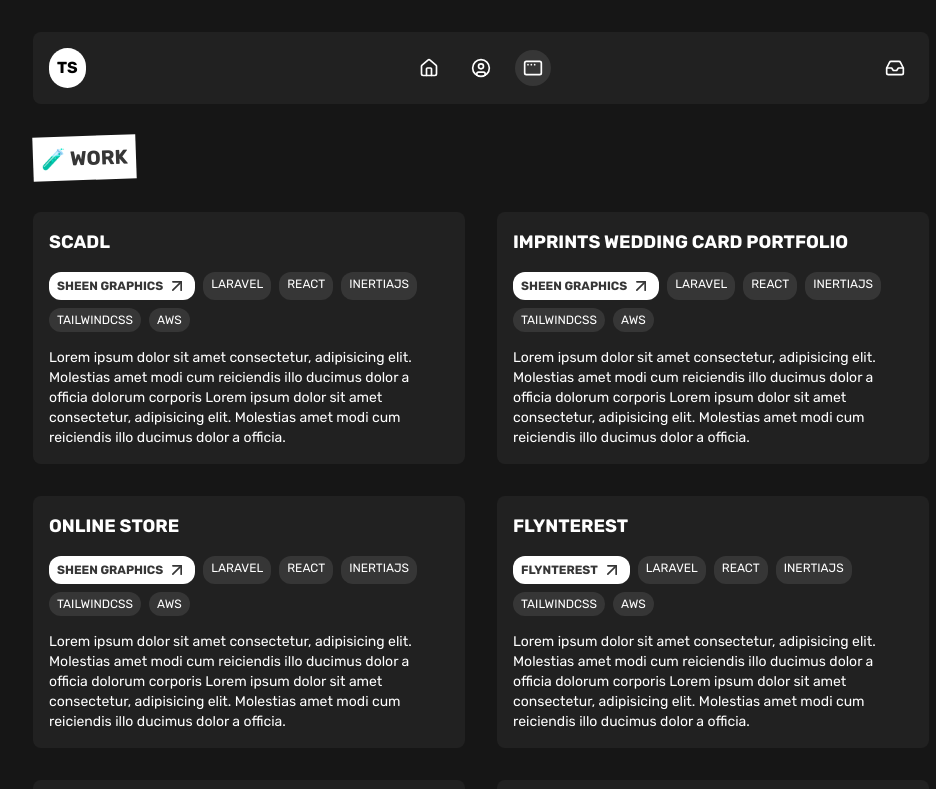
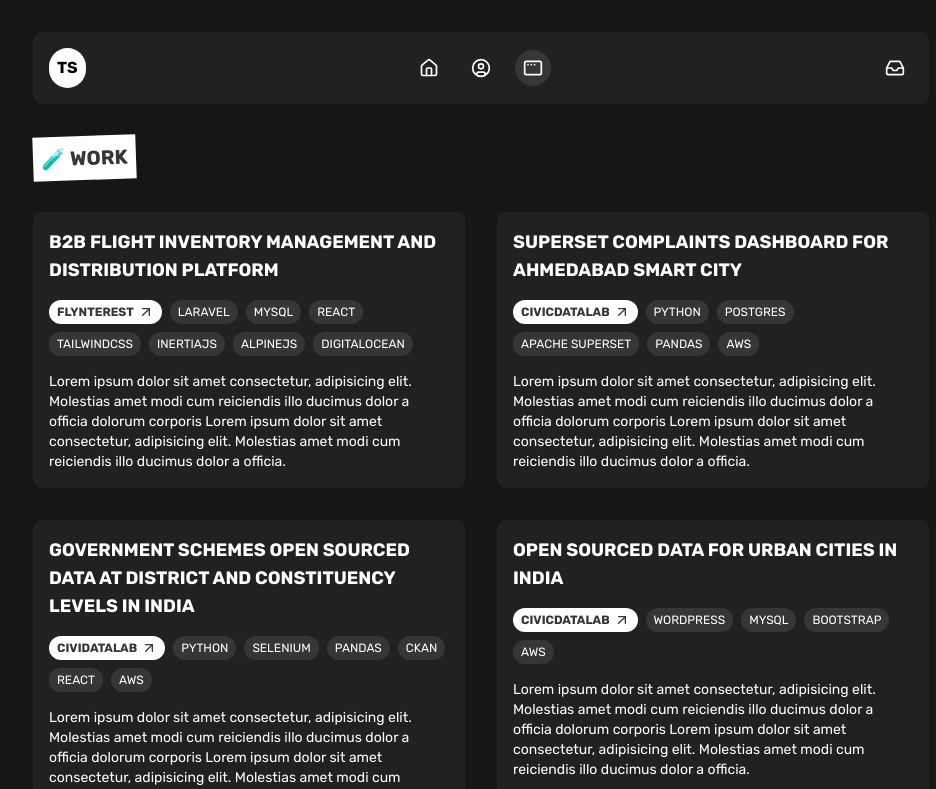
Before and after one commit to tauseefsshah/tauseefsshah.com, a Next.js app: page /work in a window 1280 px wide. Shown: the top 789 px of the page, without its empty margins (159-1095 px from the left). Built offline with nearby package versions, Linux system fonts and the light colour scheme.

Commit message:
UPDATE - Works

```diff
--- a/data/works.js
+++ b/data/works.js
@@ -1,65 +1,65 @@
 const works = [
   {
-    title: "SCADL",
-    link: "https://weddings.imprintskashmir.in/?utm_source=tauseefsshah.com",
-    organisation: "Sheen Graphics",
-    stack: ["Laravel", "React", "InertiaJS", "TailwindCSS", "AWS"],
+    title: "B2B Flight Inventory Management And Distribution Platform",
+    link: "https://flynterest.com/?utm_source=tauseefsshah.com",
+    organisation: "Flynterest",
+    stack: ["Laravel", "MySQL", "React", "TailwindCSS", "InertiaJS", "AlpineJS", "DigitalOcean"],
     description:
       "Lorem ipsum dolor sit amet consectetur, adipisicing elit. Molestias amet modi cum reiciendis illo ducimus dolor a officia dolorum corporis Lorem ipsum dolor sit amet consectetur, adipisicing elit. Molestias amet modi cum reiciendis illo ducimus dolor a officia.",
   },
   {
-    title: "Imprints Wedding Card Portfolio",
-    link: "https://weddings.imprintskashmir.in/?utm_source=tauseefsshah.com",
-    organisation: "Sheen Graphics",
-    stack: ["Laravel", "React", "InertiaJS", "TailwindCSS", "AWS"],
+    title: "Superset Complaints Dashboard For Ahmedabad Smart City",
+    link: "https://supersetv2.civicdatalab.in/superset/dashboard/weekly-complaints/?utm_source=tauseefsshah.com",
+    organisation: "CivicDataLab",
+    stack: ["Python", "Postgres", "Apache Superset", "Pandas", "AWS"],
     description:
       "Lorem ipsum dolor sit amet consectetur, adipisicing elit. Molestias amet modi cum reiciendis illo ducimus dolor a officia dolorum corporis Lorem ipsum dolor sit amet consectetur, adipisicing elit. Molestias amet modi cum reiciendis illo ducimus dolor a officia.",
   },
   {
-    title: "Online Store",
-    link: "https://shop.sheengraphics.com?utm_source=tauseefsshah.com",
-    organisation: "Sheen Graphics",
-    stack: ["Laravel", "React", "InertiaJS", "TailwindCSS", "AWS"],
+    title: "Government Schemes Open Sourced Data At District and Constituency Levels In India",
+    link: "https://openbudgetsindia.org/?utm_source=tauseefsshah.com",
+    organisation: "CiviDataLab",
+    stack: ["Python", "Selenium", "Pandas", "CKAN", "React", "AWS"],
     description:
       "Lorem ipsum dolor sit amet consectetur, adipisicing elit. Molestias amet modi cum reiciendis illo ducimus dolor a officia dolorum corporis Lorem ipsum dolor sit amet consectetur, adipisicing elit. Molestias amet modi cum reiciendis illo ducimus dolor a officia.",
   },
   {
-    title: "Flynterest",
-    link: "https://flynterest.com/?utm_source=tauseefsshah.com",
-    organisation: "Flynterest",
-    stack: ["Laravel", "React", "InertiaJS", "TailwindCSS", "AWS"],
+    title: "Open Sourced Data For Urban Cities In India",
+    link: "https://opencity.in/?utm_source=tauseefsshah.com",
+    organisation: "CivicDataLab",
+    stack: ["Wordpress", "MySQL", "Bootstrap", "AWS"],
     description:
       "Lorem ipsum dolor sit amet consectetur, adipisicing elit. Molestias amet modi cum reiciendis illo ducimus dolor a officia dolorum corporis Lorem ipsum dolor sit amet consectetur, adipisicing elit. Molestias amet modi cum reiciendis illo ducimus dolor a officia.",
   },
   {
-    title: "Data for District and Constituency Dashboards",
-    link: "https://openbudgetsindia.org/?utm_source=tauseefsshah.com",
-    organisation: "CiviDataLab",
-    stack: ["Laravel", "React", "InertiaJS", "TailwindCSS", "AWS"],
+    title: "Wedding Cards Portfolio",
+    link: "https://weddings.imprintskashmir.in/?utm_source=tauseefsshah.com",
+    organisation: "Imprints",
+    stack: ["React", "NextJS", "TailwindCSS", "Vercel"],
     description:
       "Lorem ipsum dolor sit amet consectetur, adipisicing elit. Molestias amet modi cum reiciendis illo ducimus dolor a officia dolorum corporis Lorem ipsum dolor sit amet consectetur, adipisicing elit. Molestias amet modi cum reiciendis illo ducimus dolor a officia.",
   },
   {
-    title: "UI Fix For Wordspress Site",
-    link: "https://opencity.in?utm_source=tauseefsshah.com",
-    organisation: "CivicDataLab",
-    stack: ["Laravel", "React", "InertiaJS", "TailwindCSS", "AWS"],
+    title: "Digital Printing Online Store",
+    link: "https://shop.sheengraphics.com/?utm_source=tauseefsshah.com",
+    organisation: "Sheen Graphics",
+    stack: ["Wordpress", "MySQL", "DigitalOcean"],
     description:
       "Lorem ipsum dolor sit amet consectetur, adipisicing elit. Molestias amet modi cum reiciendis illo ducimus dolor a officia dolorum corporis Lorem ipsum dolor sit amet consectetur, adipisicing elit. Molestias amet modi cum reiciendis illo ducimus dolor a officia.",
   },
   {
-    title: "API Development and Admin Panel",
-    link: "https://orchardly.co?utm_source=tauseefsshah.com",
+    title: "Orchard Management Solutions",
+    link: "https://orchardly.co/?utm_source=tauseefsshah.com",
     organisation: "Orchardly",
-    stack: ["Laravel", "React", "InertiaJS", "TailwindCSS", "AWS"],
+    stack: ["Laravel", "MySQL", "Livewire", "TailwindCSS"],
     description:
-      "Lorem ipsum dolor sit amet consectetur, adipisicing elit. Molestias amet modi cum reiciendis illo ducimus dolor a officia dolorum corporis Lorem ipsum dolor sit amet consectetur, adipisicing elit. Molestias amet modi cum reiciendis illo ducimus dolor a officia.",
+      "API Development and Admin Panel",
   },
   {
     title: "Event Management Platform",
     link: "",
     organisation: "Cybercrew - DPS Srinagar",
-    stack: ["Laravel", "React", "InertiaJS", "TailwindCSS", "AWS"],
+    stack: ["Codeignitor", "MySQL", "Bootstrap", "AWS"],
     description:
       "Lorem ipsum dolor sit amet consectetur, adipisicing elit. Molestias amet modi cum reiciendis illo ducimus dolor a officia dolorum corporis Lorem ipsum dolor sit amet consectetur, adipisicing elit. Molestias amet modi cum reiciendis illo ducimus dolor a officia.",
   },
--- a/pages/work.jsx
+++ b/pages/work.jsx
@@ -22,7 +22,7 @@
                       target="_blank"
                     >
                       {project.organisation}
-                      <ArrowUpRight className="h-5 w-5" />
+                      <ArrowUpRight className="h-4 w-4" />
                     </a>
                   )}
                 </li>
```
